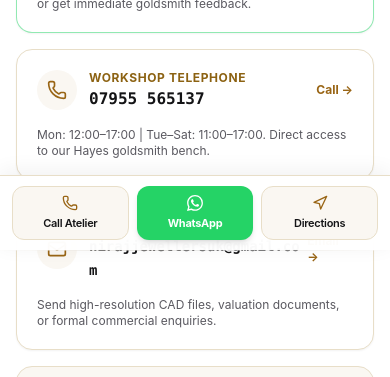
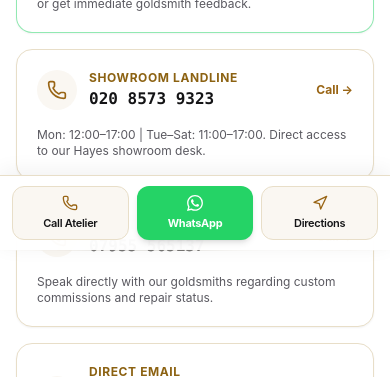
Before and after one commit to echelonsystemsgd-deep/niraj-jewellers-luxury-atelier, a Next.js app: page /contact in a window 390 px wide. Shown: the part 594-971 px from the top of the page. Built offline with nearby package versions, Linux system fonts and the light colour scheme; no server answers.

Commit message:
feat(atelier): enhance diamond video visibility, integrate 02085739323 landline and 07955565137 mobile across all CTAs, expand desktop navbar breathing room, and strip redundant motion and certificate tags

```diff
--- a/components/collections/reel-modal.tsx
+++ b/components/collections/reel-modal.tsx
@@ -18,7 +18,7 @@ import {
   Maximize2
 } from "lucide-react";
 import { CollectionItem } from "@/data/collections-data";
-import { buildWhatsAppLink, NIRAJ_UK_PHONE, NIRAJ_DISPLAY_PHONE } from "@/lib/whatsapp";
+import { buildWhatsAppLink, NIRAJ_UK_PHONE, NIRAJ_DISPLAY_PHONE, NIRAJ_LANDLINE_PHONE, NIRAJ_MOBILE_PHONE } from "@/lib/whatsapp";
 import { useScrollLock } from "@/lib/use-scroll-lock";
 
 interface ReelModalProps {
@@ -111,6 +111,7 @@ export function ReelModal({ item, onClose }: ReelModalProps) {
 
           <div className="relative w-full h-full max-h-[460px] rounded-2xl overflow-hidden shadow-md border border-[#E8DEC8] bg-black">
             {isVideo ? (
+              <>
                 <video
                   ref={videoRef}
                   src={item.videoUrl}
@@ -121,8 +122,10 @@ export function ReelModal({ item, onClose }: ReelModalProps) {
                   playsInline
                   {...({ "webkit-playsinline": "true" })}
                   controls={false}
-                className="w-full h-full object-cover"
+                  className="w-full h-full object-cover object-top scale-135 origin-top"
                 />
+                <div className="absolute inset-x-0 bottom-0 h-20 bg-gradient-to-t from-black/90 via-black/40 to-transparent pointer-events-none" />
+              </>
             ) : (
               <Image
                 src={item.thumbnailUrl}
@@ -257,24 +260,36 @@ export function ReelModal({ item, onClose }: ReelModalProps) {
               <span>Enquire on WhatsApp</span>
             </a>
 
-            <div className="flex items-center gap-2">
+            <div className="space-y-2">
+              <div className="grid grid-cols-1 sm:grid-cols-2 gap-2">
                 <a
-                href={`tel:${NIRAJ_UK_PHONE.replace(/\s+/g, "")}`}
-                className="flex-1 inline-flex items-center justify-center gap-2 py-3 px-4 rounded-full bg-[#FAF8F5] hover:bg-[#F4ECE1] border border-[#E8DEC8] text-[#141416] font-semibold text-xs tracking-wider transition-colors min-h-[48px]"
+                  href={`tel:${NIRAJ_LANDLINE_PHONE.replace(/\s+/g, "")}`}
+                  className="inline-flex items-center justify-center gap-2 py-3 px-3 rounded-full bg-[#FAF8F5] hover:bg-[#F4ECE1] border border-[#E8DEC8] text-[#141416] font-semibold text-xs tracking-wider transition-colors min-h-[44px]"
+                  title="Call Showroom Landline"
                 >
                   <Phone className="w-3.5 h-3.5 text-[#996515]" />
-                <span>Call {NIRAJ_DISPLAY_PHONE}</span>
+                  <span>Landline: {NIRAJ_LANDLINE_PHONE}</span>
                 </a>
+
+                <a
+                  href={`tel:${NIRAJ_MOBILE_PHONE.replace(/\s+/g, "")}`}
+                  className="inline-flex items-center justify-center gap-2 py-3 px-3 rounded-full bg-[#FAF8F5] hover:bg-[#F4ECE1] border border-[#E8DEC8] text-[#141416] font-semibold text-xs tracking-wider transition-colors min-h-[44px]"
+                  title="Call Workshop Mobile"
+                >
+                  <Phone className="w-3.5 h-3.5 text-[#996515]" />
+                  <span>Mobile: {NIRAJ_MOBILE_PHONE}</span>
+                </a>
+              </div>
 
               <a
                 href="https://www.instagram.com/nirajjewellersltd"
                 target="_blank"
                 rel="noopener noreferrer"
-                className="inline-flex items-center justify-center gap-1.5 py-3 px-4 rounded-full bg-white hover:bg-[#FAF7F2] border border-[#E8DEC8] hover:border-[#D4AF37] text-pink-700 font-semibold text-xs transition-colors min-h-[48px]"
+                className="w-full inline-flex items-center justify-center gap-1.5 py-2.5 px-4 rounded-full bg-white hover:bg-[#FAF7F2] border border-[#E8DEC8] hover:border-[#D4AF37] text-pink-700 font-semibold text-xs transition-colors min-h-[40px]"
                 title="Follow on Instagram"
               >
                 <Instagram className="w-4 h-4 text-pink-600" />
-                <span className="hidden sm:inline">Instagram</span>
+                <span>Follow @nirajjewellersltd on Instagram</span>
               </a>
             </div>
           </div>
--- a/components/contact/contact-client-view.tsx
+++ b/components/contact/contact-client-view.tsx
@@ -7,6 +7,8 @@ import { MessageCircle, Phone, Mail, MapPin, Sparkles, Navigation, Send, Check }
 import {
   NIRAJ_DISPLAY_PHONE,
   NIRAJ_UK_PHONE,
+  NIRAJ_LANDLINE_PHONE,
+  NIRAJ_MOBILE_PHONE,
   NIRAJ_EMAIL,
   NIRAJ_SHOWROOM_ADDRESS,
   NIRAJ_MAPS_LINK,
@@ -87,7 +89,7 @@ export function ContactClientView() {
                         Direct WhatsApp Line
                       </span>
                       <span className="font-mono text-base font-bold text-[#141416]">
-                        {NIRAJ_UK_PHONE}
+                        {NIRAJ_MOBILE_PHONE}
                       </span>
                     </div>
                   </div>
@@ -100,9 +102,9 @@ export function ContactClientView() {
                 </p>
               </a>
 
-              {/* Telephone Card */}
+              {/* Landline Telephone Card */}
               <a
-                href={`tel:${NIRAJ_UK_PHONE.replace(/\s+/g, "")}`}
+                href={`tel:${NIRAJ_LANDLINE_PHONE.replace(/\s+/g, "")}`}
                 className="p-5 sm:p-6 rounded-2xl bg-white border border-[#E8DEC8] hover:border-[#D4AF37] text-left block transition-all shadow-sm hover:shadow-md group"
               >
                 <div className="flex items-center justify-between pb-2">
@@ -112,10 +114,10 @@ export function ContactClientView() {
                     </div>
                     <div>
                       <span className="text-xs uppercase tracking-wider text-[#8C6212] font-bold block">
-                        Workshop Telephone
+                        Showroom Landline
                       </span>
                       <span className="font-mono text-base font-bold text-[#141416]">
-                        {NIRAJ_UK_PHONE}
+                        {NIRAJ_LANDLINE_PHONE}
                       </span>
                     </div>
                   </div>
@@ -124,7 +126,35 @@ export function ContactClientView() {
                   </span>
                 </div>
                 <p className="text-xs text-[#5A5960] mt-2">
-                  Mon: 12:00–17:00 | Tue–Sat: 11:00–17:00. Direct access to our Hayes goldsmith bench.
+                  Mon: 12:00–17:00 | Tue–Sat: 11:00–17:00. Direct access to our Hayes showroom desk.
+                </p>
+              </a>
+
+              {/* Direct Workshop Mobile Telephone Card */}
+              <a
+                href={`tel:${NIRAJ_MOBILE_PHONE.replace(/\s+/g, "")}`}
+                className="p-5 sm:p-6 rounded-2xl bg-white border border-[#E8DEC8] hover:border-[#D4AF37] text-left block transition-all shadow-sm hover:shadow-md group"
+              >
+                <div className="flex items-center justify-between pb-2">
+                  <div className="flex items-center gap-3">
+                    <div className="p-2.5 rounded-full bg-[#FAF7F2] text-[#996515]">
+                      <Phone className="w-5 h-5 text-[#996515]" />
+                    </div>
+                    <div>
+                      <span className="text-xs uppercase tracking-wider text-[#8C6212] font-bold block">
+                        Direct Workshop Line
+                      </span>
+                      <span className="font-mono text-base font-bold text-[#141416]">
+                        {NIRAJ_MOBILE_PHONE}
+                      </span>
+                    </div>
+                  </div>
+                  <span className="text-xs text-[#996515] font-bold group-hover:translate-x-1 transition-transform">
+                    Call →
+                  </span>
+                </div>
+                <p className="text-xs text-[#5A5960] mt-2">
+                  Speak directly with our goldsmiths regarding custom commissions and repair status.
                 </p>
               </a>
 
--- a/components/header/navbar.tsx
+++ b/components/header/navbar.tsx
@@ -9,7 +9,7 @@ import { Phone, Menu, X, ArrowRight } from "lucide-react";
 import { WhatsAppIcon } from "@/components/icons/luxury-icons";
 import { ShowroomStatusBadge } from "./showroom-status";
 import { ScrollProgressBar } from "./scroll-progress-bar";
-import { buildWhatsAppLink, NIRAJ_UK_PHONE, NIRAJ_DISPLAY_PHONE } from "@/lib/whatsapp";
+import { buildWhatsAppLink, NIRAJ_UK_PHONE, NIRAJ_DISPLAY_PHONE, NIRAJ_LANDLINE_PHONE, NIRAJ_MOBILE_PHONE } from "@/lib/whatsapp";
 import { useScrollLock } from "@/lib/use-scroll-lock";
 
 interface NavbarProps {
@@ -97,7 +97,7 @@ export function Navbar({ subpageTitle }: NavbarProps = {}) {
             : "bg-[#FBF9F5]/90 backdrop-blur-md border-b border-[#EFE8DA] py-3 sm:py-3.5"
         }`}
       >
-        <div className="max-w-[1440px] mx-auto px-4 sm:px-6 lg:px-10">
+        <div className="w-full max-w-[1720px] mx-auto px-4 sm:px-6 lg:px-8 xl:px-12">
           <div className="flex items-center justify-between gap-3 sm:gap-4 lg:gap-8">
             {/* Column 1: Left Brand Mark with Official Logo (hard-left anchored) */}
             <div className="flex items-center gap-2 sm:gap-3 shrink-0">
@@ -258,23 +258,45 @@ export function Navbar({ subpageTitle }: NavbarProps = {}) {
                 <ShowroomStatusBadge variant="compact" />
               </div>
 
-              {/* Direct Phone Highlight in Mobile Menu */}
-              <div className="p-3.5 rounded-xl bg-white border border-[#E8DEC8] flex items-center justify-between shadow-sm">
+              {/* Dual Direct Phone Highlights in Mobile Menu (Landline + Mobile) */}
+              <div className="space-y-2">
+                <div className="p-3 rounded-xl bg-white border border-[#E8DEC8] flex items-center justify-between shadow-sm">
                   <div className="flex items-center gap-2.5">
                     <div className="w-8 h-8 rounded-full bg-[#FAF7F2] border border-[#D4AF37]/40 flex items-center justify-center text-[#996515]">
                       <Phone className="w-4 h-4" />
                     </div>
                     <div>
-                    <p className="text-[10px] uppercase font-bold tracking-wider text-[#8C6212]">Direct Atelier Line</p>
-                    <p className="font-mono text-sm font-semibold text-[#141416]">{NIRAJ_UK_PHONE}</p>
+                      <p className="text-[10px] uppercase font-bold tracking-wider text-[#8C6212]">Showroom Landline</p>
+                      <p className="font-mono text-sm font-semibold text-[#141416]">{NIRAJ_LANDLINE_PHONE}</p>
                     </div>
                   </div>
                   <a
-                  href={`tel:${NIRAJ_UK_PHONE.replace(/\s+/g, "")}`}
+                    href={`tel:${NIRAJ_LANDLINE_PHONE.replace(/\s+/g, "")}`}
                     className="px-3.5 py-2 rounded-full bg-gradient-to-r from-[#996515] to-[#C5A059] text-white text-xs font-bold uppercase tracking-wider shadow-sm min-h-[44px] inline-flex items-center"
+                    aria-label={`Call showroom landline ${NIRAJ_LANDLINE_PHONE}`}
                   >
-                  Call Now
+                    Call
                   </a>
+                </div>
+
+                <div className="p-3 rounded-xl bg-white border border-[#E8DEC8] flex items-center justify-between shadow-sm">
+                  <div className="flex items-center gap-2.5">
+                    <div className="w-8 h-8 rounded-full bg-[#FAF7F2] border border-[#D4AF37]/40 flex items-center justify-center text-[#996515]">
+                      <Phone className="w-4 h-4" />
+                    </div>
+                    <div>
+                      <p className="text-[10px] uppercase font-bold tracking-wider text-[#8C6212]">Workshop Mobile</p>
+                      <p className="font-mono text-sm font-semibold text-[#141416]">{NIRAJ_MOBILE_PHONE}</p>
+                    </div>
+                  </div>
+                  <a
+                    href={`tel:${NIRAJ_MOBILE_PHONE.replace(/\s+/g, "")}`}
+                    className="px-3.5 py-2 rounded-full bg-[#FAF7F2] hover:bg-[#F4ECE1] border border-[#D4AF37]/60 text-[#996515] text-xs font-bold uppercase tracking-wider shadow-sm min-h-[44px] inline-flex items-center"
+                    aria-label={`Call workshop mobile ${NIRAJ_MOBILE_PHONE}`}
+                  >
+                    Call
+                  </a>
+                </div>
               </div>
 
               <nav className="space-y-1">
--- a/components/showroom/showroom-hub.tsx
+++ b/components/showroom/showroom-hub.tsx
@@ -5,7 +5,16 @@ import Image from "next/image";
 import { MapPin, Clock, Car, Train, Phone, Navigation, ChevronDown, ChevronUp, Mail, ShieldCheck } from "lucide-react";
 import { WhatsAppIcon } from "@/components/icons/luxury-icons";
 import { ShowroomStatusBadge } from "@/components/header/showroom-status";
-import { NIRAJ_MAPS_LINK, NIRAJ_SHOWROOM_ADDRESS, NIRAJ_UK_PHONE, NIRAJ_DISPLAY_PHONE, NIRAJ_EMAIL, buildWhatsAppLink } from "@/lib/whatsapp";
+import {
+  NIRAJ_MAPS_LINK,
+  NIRAJ_SHOWROOM_ADDRESS,
+  NIRAJ_UK_PHONE,
+  NIRAJ_DISPLAY_PHONE,
+  NIRAJ_LANDLINE_PHONE,
+  NIRAJ_MOBILE_PHONE,
+  NIRAJ_EMAIL,
+  buildWhatsAppLink,
+} from "@/lib/whatsapp";
 import { getLondonCurrentDayInfo } from "@/lib/showroom-hours";
 
 export function ShowroomHub() {
@@ -98,11 +107,21 @@ export function ShowroomHub() {
                 </a>
 
                 <a
-                  href={`tel:${NIRAJ_UK_PHONE.replace(/\s+/g, "")}`}
+                  href={`tel:${NIRAJ_LANDLINE_PHONE.replace(/\s+/g, "")}`}
                   className="inline-flex items-center gap-2 px-4 py-2.5 rounded-lg bg-[#FAF7F2] hover:bg-[#F4ECE1] border border-[#E8DEC8] text-[#141416] text-xs font-semibold transition-all font-mono min-h-[44px]"
+                  title="Call Showroom Landline"
                 >
                   <Phone className="w-3.5 h-3.5 text-[#996515]" />
-                  <span>Call {NIRAJ_UK_PHONE}</span>
+                  <span>Landline: {NIRAJ_LANDLINE_PHONE}</span>
+                </a>
+
+                <a
+                  href={`tel:${NIRAJ_MOBILE_PHONE.replace(/\s+/g, "")}`}
+                  className="inline-flex items-center gap-2 px-4 py-2.5 rounded-lg bg-[#FAF7F2] hover:bg-[#F4ECE1] border border-[#E8DEC8] text-[#141416] text-xs font-semibold transition-all font-mono min-h-[44px]"
+                  title="Call Workshop Mobile"
+                >
+                  <Phone className="w-3.5 h-3.5 text-[#996515]" />
+                  <span>Mobile: {NIRAJ_MOBILE_PHONE}</span>
                 </a>
 
                 <a
--- a/lib/whatsapp.ts
+++ b/lib/whatsapp.ts
@@ -1,11 +1,21 @@
 /**
  * WhatsApp routing utility & business credentials for Niraj Jewellers Ltd
- * Direct Atelier Line: 07955 565137 (+44 7955 565137)
+ * Showroom Landline: 020 8573 9323 (+44 20 8573 9323)
+ * Direct Workshop Mobile & WhatsApp: 07955 565137 (+44 7955 565137)
  */
 
+export const NIRAJ_LANDLINE_PHONE = "020 8573 9323";
+export const NIRAJ_DISPLAY_LANDLINE = "020 8573 9323";
+export const NIRAJ_INTL_LANDLINE = "+44 20 8573 9323";
+
+export const NIRAJ_MOBILE_PHONE = "07955 565137";
+export const NIRAJ_DISPLAY_MOBILE = "07955 565137";
+export const NIRAJ_INTL_MOBILE = "+44 7955 565137";
+
+// Primary telephone contact for CTAs is the Hayes Landline
+export const NIRAJ_UK_PHONE = "020 8573 9323";
+export const NIRAJ_DISPLAY_PHONE = "020 8573 9323";
 export const NIRAJ_PHONE_NUMBER = "447955565137";
-export const NIRAJ_UK_PHONE = "07955 565137";
-export const NIRAJ_DISPLAY_PHONE = "+44 7955 565137";
 export const NIRAJ_EMAIL = "nirajjewellersuk@gmail.com";
 export const NIRAJ_SHOWROOM_ADDRESS = "136 Uxbridge Road, Hayes, Middlesex, UB4 0JH, UK";
 export const NIRAJ_MAPS_LINK = "https://maps.google.com/?q=136+Uxbridge+Road+Hayes+UB4+0JH+UK";
```
Also changed, not shown: components/collections/infinite-motion-ribbon.tsx (+7 -13 lines), components/footer/footer.tsx (+21 -3 lines), components/hero/hero-section.tsx (+5 -5 lines). Lines whose indentation alone changed are shown as unchanged.
